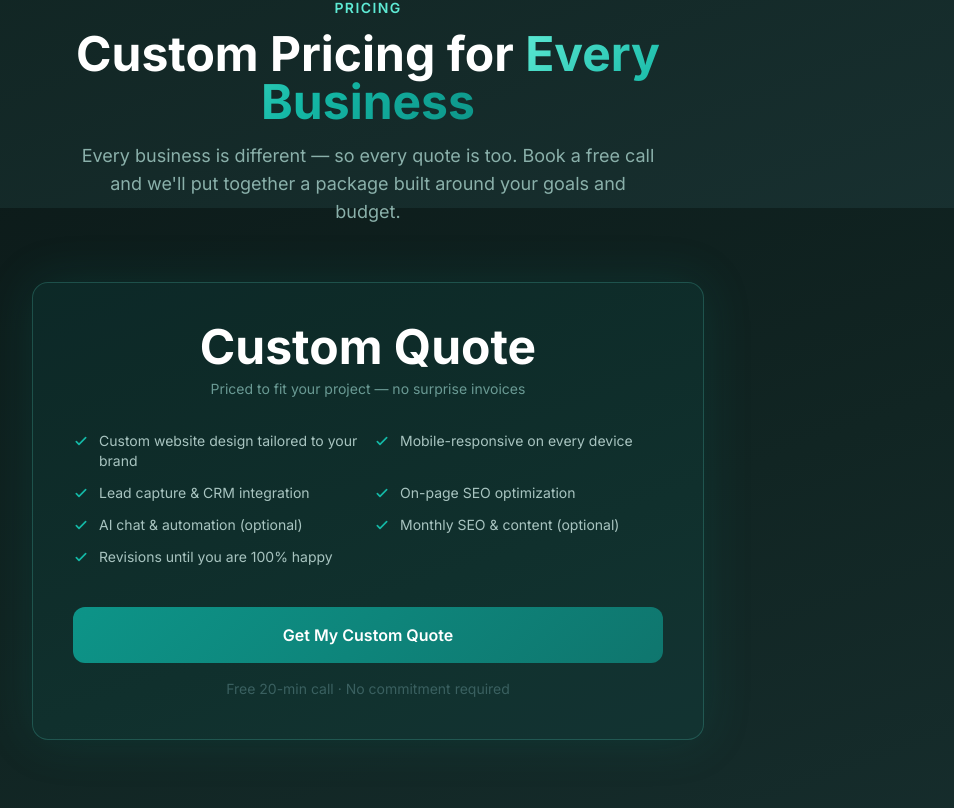
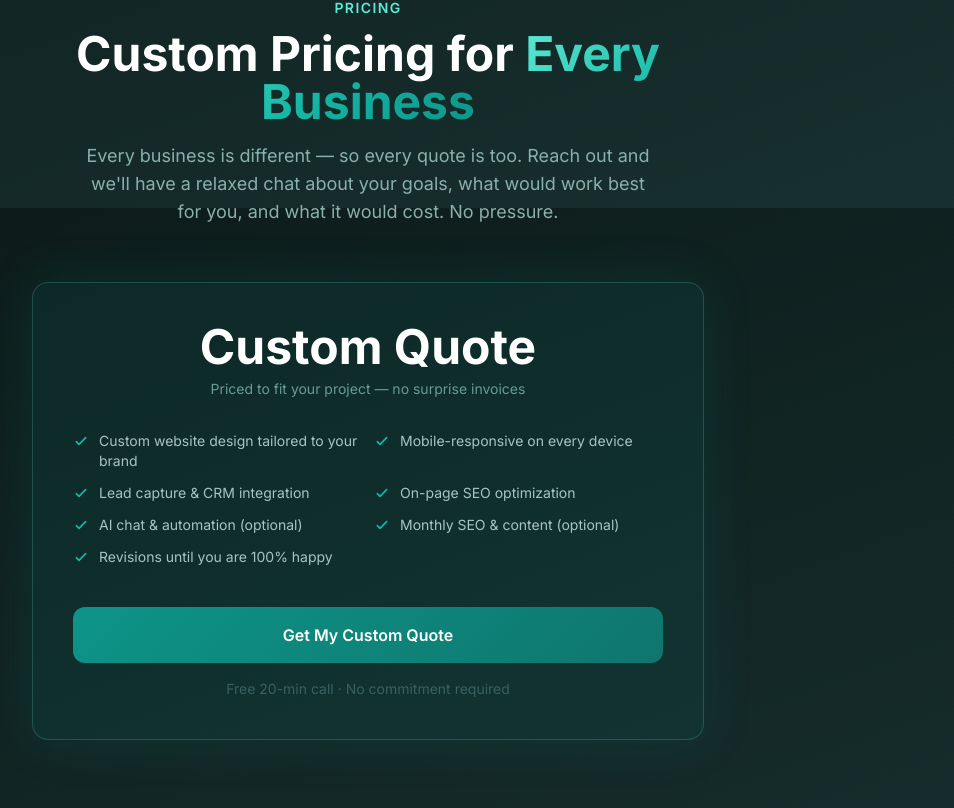
Before and after one commit to seansitesparkweb/sitesparkweb, a React (Vite) app: page / in a window 1280 px wide. Shown: the part 5392-6200 px from the top of the page, without its empty margins (272-1226 px from the left). Built offline with nearby package versions, Linux system fonts and the light colour scheme.

Commit message:
Update all video call references to relaxed chat framing

```diff
--- a/src/components/FAQ.jsx
+++ b/src/components/FAQ.jsx
@@ -19,7 +19,7 @@ const faqs = [
   },
   {
     q: 'How do I get started?',
-    a: 'Just click "Contact Me" — you can either fill out the short onboarding form or book a free video call to talk through your project. No commitment required.',
+    a: 'Just click "Contact Me" — you can either fill out the short onboarding form or pick a time for a free chat where we\'ll talk through your business, what you need, and what it would cost. No pressure, no commitment.',
   },
 ]
 
--- a/src/components/Pricing.jsx
+++ b/src/components/Pricing.jsx
@@ -18,7 +18,7 @@ export default function Pricing() {
             Custom Pricing for <span className="gradient-text">Every Business</span>
           </h2>
           <p className="text-lg max-w-xl mx-auto" style={{ color: '#8ab0aa' }}>
-            Every business is different — so every quote is too. Book a free call and we'll put together a package built around your goals and budget.
+            Every business is different — so every quote is too. Reach out and we'll have a relaxed chat about your goals, what would work best for you, and what it would cost. No pressure.
           </p>
         </div>
 
```
